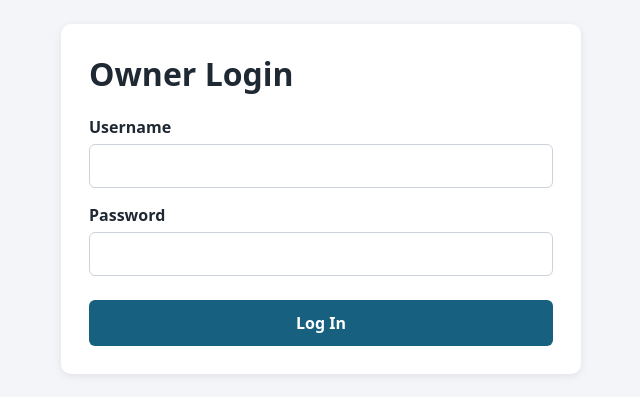
After one commit to aankouni12/QuoteTrack, a Flask app: page /login in a window 1280 px wide. The commit adds this page. Shown: the top 397 px of the page, without its empty margins (319-959 px from the left). Run offline with Flask 3, Linux system fonts and the light colour scheme.

Commit message:
Add owner login and protect dashboard and request pages

```diff
--- a/app.py
+++ b/app.py
@@ -1,11 +1,15 @@
+import os
 import re
 import sqlite3
 from contextlib import closing
 from datetime import date
+from functools import wraps
 
-from flask import Flask, render_template, request, redirect, url_for, abort
+from flask import Flask, render_template, request, redirect, url_for, abort, session
+from werkzeug.security import check_password_hash
 
 app = Flask(__name__)
+app.secret_key = os.environ.get("QUOTETRACK_SECRET_KEY", "dev-only-change-me")
 DATABASE = "quotetrack.db"
 SERVICE_TYPES = ["Cleaning", "Handyman", "Maintenance", "Other"]
 STATUSES = ["New", "Contacted", "Estimate Sent", "Won", "Lost"]
@@ -16,6 +20,22 @@ def get_db():
     conn.row_factory = sqlite3.Row
     conn.execute("PRAGMA foreign_keys = ON")
     return conn
+
+
+def login_required(view):
+    @wraps(view)
+    def wrapped(*args, **kwargs):
+        if "owner_id" not in session:
+            return redirect(url_for("login", next=request.path))
+        return view(*args, **kwargs)
+    return wrapped
+
+
+def safe_next(target):
+    # Only allow redirects to pages on this site
+    if target and target.startswith("/") and not target.startswith("//"):
+        return target
+    return url_for("dashboard")
 
 
 def validate_request(form):
@@ -87,7 +107,41 @@ def confirmation():
     return render_template("confirmation.html")
 
 
+@app.route("/login", methods=["GET", "POST"])
+def login():
+    if "owner_id" in session:
+        return redirect(url_for("dashboard"))
+
+    next_page = request.values.get("next", "")
+    if request.method == "GET":
+        return render_template("login.html", error=None, username="", next_page=next_page)
+
+    username = request.form.get("username", "").strip()
+    password = request.form.get("password", "")
+
+    with closing(get_db()) as conn:
+        owner = conn.execute(
+            "SELECT id, password_hash FROM owners WHERE username = ?", (username,)
+        ).fetchone()
+
+    if owner is None or not check_password_hash(owner["password_hash"], password):
+        error = "Invalid username or password."
+        return render_template("login.html", error=error, username=username, next_page=next_page), 401
+
+    session.clear()
+    session["owner_id"] = owner["id"]
+    session["username"] = username
+    return redirect(safe_next(next_page))
+
+
+@app.route("/logout", methods=["POST"])
+def logout():
+    session.clear()
+    return redirect(url_for("login"))
+
+
 @app.route("/dashboard")
+@login_required
 def dashboard():
     search = request.args.get("q", "").strip()
     status = request.args.get("status", "")
@@ -116,6 +170,7 @@ def dashboard():
 
 
 @app.route("/requests/<int:request_id>", methods=["GET", "POST"])
+@login_required
 def request_detail(request_id):
     error = None
     with closing(get_db()) as conn:
--- a/schema.sql
+++ b/schema.sql
@@ -1,5 +1,13 @@
 DROP TABLE IF EXISTS requests;
 DROP TABLE IF EXISTS customers;
+DROP TABLE IF EXISTS owners;
+
+CREATE TABLE owners (
+    id INTEGER PRIMARY KEY AUTOINCREMENT,
+    username TEXT NOT NULL UNIQUE,
+    password_hash TEXT NOT NULL,
+    created_at TIMESTAMP DEFAULT CURRENT_TIMESTAMP
+);
 
 CREATE TABLE customers (
     id INTEGER PRIMARY KEY AUTOINCREMENT,
--- a/static/style.css
+++ b/static/style.css
@@ -86,3 +86,27 @@ th, td {
 }
 
 small { color: #616e7c; }
+
+.topbar {
+    display: flex;
+    justify-content: space-between;
+    align-items: center;
+    flex-wrap: wrap;
+    gap: 10px;
+    margin-bottom: 16px;
+}
+
+.topbar h1 { margin: 0; }
+
+.signed-in { color: #616e7c; margin-right: 10px; }
+
+button.secondary {
+    width: auto;
+    margin-top: 0;
+    padding: 8px 16px;
+    background: #fff;
+    color: #17607f;
+    border: 1px solid #17607f;
+}
+
+button.secondary:hover { background: #eef5f8; }
--- /dev/null
+++ b/templates/login.html
@@ -0,0 +1,32 @@
+<!DOCTYPE html>
+<html lang="en">
+<head>
+    <meta charset="UTF-8">
+    <meta name="viewport" content="width=device-width, initial-scale=1.0">
+    <title>Owner Login | QuoteTrack</title>
+    <link rel="stylesheet" href="{{ url_for('static', filename='style.css') }}">
+</head>
+<body>
+    <main class="card">
+        <h1>Owner Login</h1>
+
+        {% if error %}
+        <ul class="errors" role="alert">
+            <li>{{ error }}</li>
+        </ul>
+        {% endif %}
+
+        <form method="POST" action="{{ url_for('login') }}">
+            <input type="hidden" name="next" value="{{ next_page }}">
+
+            <label for="username">Username</label>
+            <input type="text" id="username" name="username" value="{{ username }}" autocomplete="username" required>
+
+            <label for="password">Password</label>
+            <input type="password" id="password" name="password" autocomplete="current-password" required>
+
+            <button type="submit">Log In</button>
+        </form>
+    </main>
+</body>
+</html>
```
Also changed, not shown: create_owner.py (added, +49 -0 lines), templates/dashboard.html (+7 -1 lines), tests/test_login.py (added, +88 -0 lines), tests/test_workflow.py (+8 -0 lines), tests/__init__.py (added).
